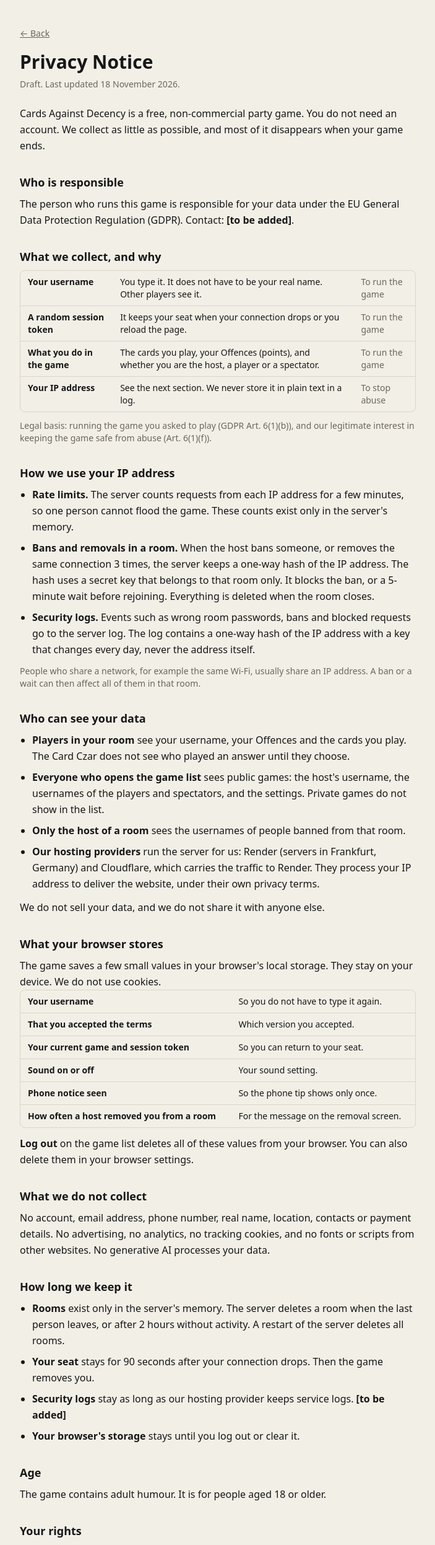
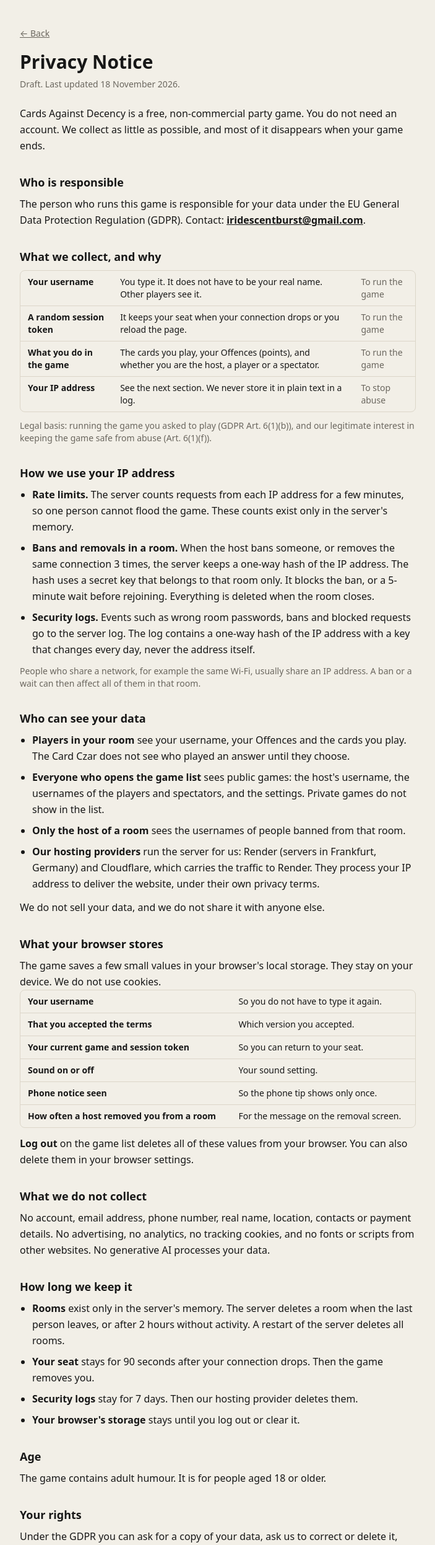
Before and after one commit to nic-pan/cards-against-decency, a Next.js app: page /privacy in a window 1280 px wide. Shown: the top 2493 px of the page at 62% size, without its empty margins (288-991 px from the left). Built offline with nearby package versions, Linux system fonts and the light colour scheme; no server answers.

Commit message:
Privacy Notice: contact address and log retention

```diff
--- a/src/app/privacy/page.tsx
+++ b/src/app/privacy/page.tsx
@@ -3,10 +3,9 @@ import type { ReactNode } from "react";
 
 export const metadata = { title: "Privacy Notice · Cards Against Decency" };
 
-// DRAFT. Before a public launch:
-// - add the name and contact address of the person who runs the game (search for "[to be added]"),
-// - check how long Render keeps service logs, and update "How long we keep it",
-// - have the text checked against the code again.
+// DRAFT. Before a public launch, check the text against the code again.
+// Log retention: Render keeps service logs for 7 days on the Hobby plan (checked 18 November 2026).
+// If the plan changes, or logs go to a Log Stream, update "How long we keep it" and "Who can see your data".
 
 export default function Privacy() {
   return (
@@ -25,7 +24,11 @@ export default function Privacy() {
       <Section title="Who is responsible">
         <p>
           The person who runs this game is responsible for your data under the EU General Data Protection Regulation
-          (GDPR). Contact: <b>[to be added]</b>.
+          (GDPR). Contact:{" "}
+          <a className="font-semibold underline" href="mailto:iridescentburst@gmail.com">
+            iridescentburst@gmail.com
+          </a>
+          .
         </p>
       </Section>
 
@@ -143,7 +146,7 @@ export default function Privacy() {
             <b>Your seat</b> stays for 90 seconds after your connection drops. Then the game removes you.
           </li>
           <li>
-            <b>Security logs</b> stay as long as our hosting provider keeps service logs. <b>[to be added]</b>
+            <b>Security logs</b> stay for 7 days. Then our hosting provider deletes them.
           </li>
           <li>
             <b>Your browser&apos;s storage</b> stays until you log out or clear it.
```
